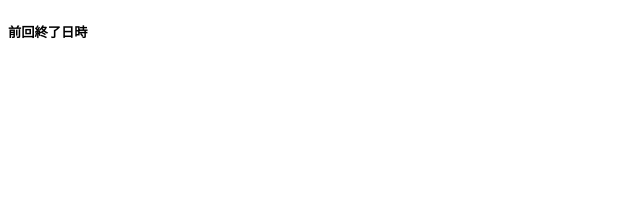
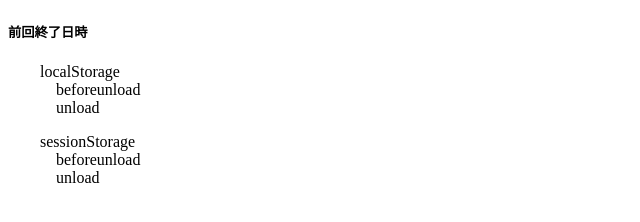
Before and after one commit to KadoTomohiro/unload, a plain HTML site: page index.html in a window 1280 px wide. Shown: the whole page, without its empty margins (0-640 px from the left). Drawn offline with Linux system fonts and the light colour scheme.

Commit message:
add session storage

```diff
--- a/index.html
+++ b/index.html
@@ -6,24 +6,49 @@
           content="width=device-width, user-scalable=no, initial-scale=1.0, maximum-scale=1.0, minimum-scale=1.0">
     <meta http-equiv="X-UA-Compatible" content="ie=edge">
     <title>Document</title>
+    <style>
+        dl{
+            margin-left: 2em;
+            margin-bottom: 0.5em;
+        }
+        dt {
+            margin-left: 1em;
+        }
+    </style>
 </head>
 <body>
 <section id="前回終了日時">
     <h5>前回終了日時</h5>
 </section>
 <script>
+    const storages = ['localStorage', 'sessionStorage']
     const eventNames = ['beforeunload', 'unload']
 
     const lastCloseSection = document.querySelector('#前回終了日時')
+    for (let storageName of storages) {
+        const storage = getStorage(storageName)
+        const dl = create('dl', storageName, storageName)
+        for (let eventName of eventNames) {
+            console.log(eventName)
+            const dt = create('dt', '', eventName)
+            const dd = create('dd', `${storageName}-${eventName}`, storage.getItem(eventName))
+            dl.appendChild(dt)
+            dl.appendChild(dd)
+            window.addEventListener(eventName, () => storage.setItem(eventName, new Date().toLocaleString()))
+        }
+        lastCloseSection.appendChild(dl)
 
-    for (let eventName of eventNames) {
-        const paragraph = document.createElement('p')
-        const span = document.createElement('span', {})
-        span.id = eventName
-        paragraph.appendChild(span)
-        lastCloseSection.appendChild(paragraph)
-        document.querySelector(`#${eventName}`).textContent = localStorage.getItem(eventName)
-        window.addEventListener(eventName, () => localStorage.setItem(eventName, new Date().toLocaleString()))
+    }
+
+    function getStorage(name) {
+        return window[name]
+    }
+
+    function create(elementName, id, content) {
+        const element = document.createElement(elementName)
+        if (id) element.id = id
+        if (content) element.textContent = content
+        return element
     }
 
 </script>
```
